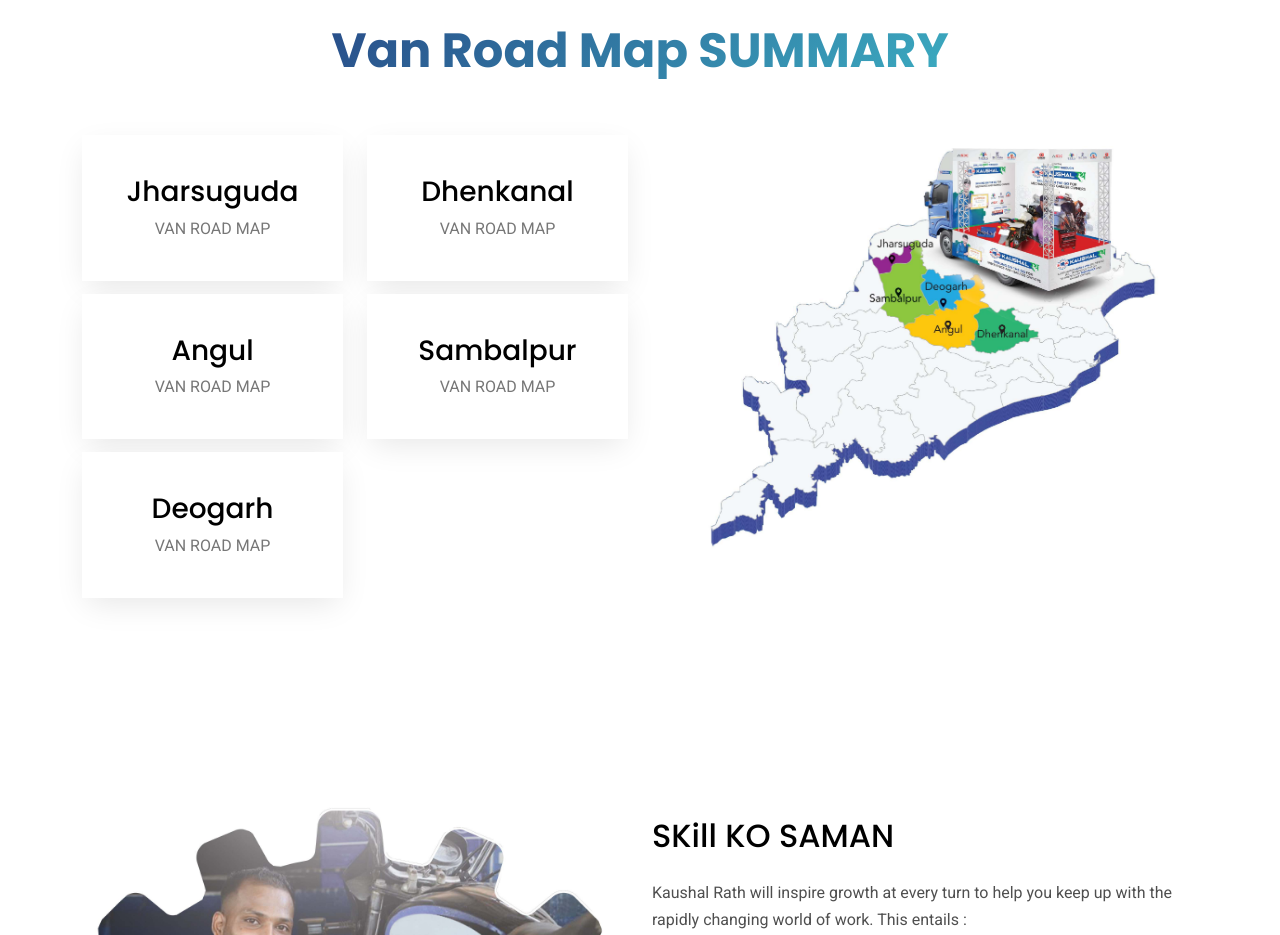
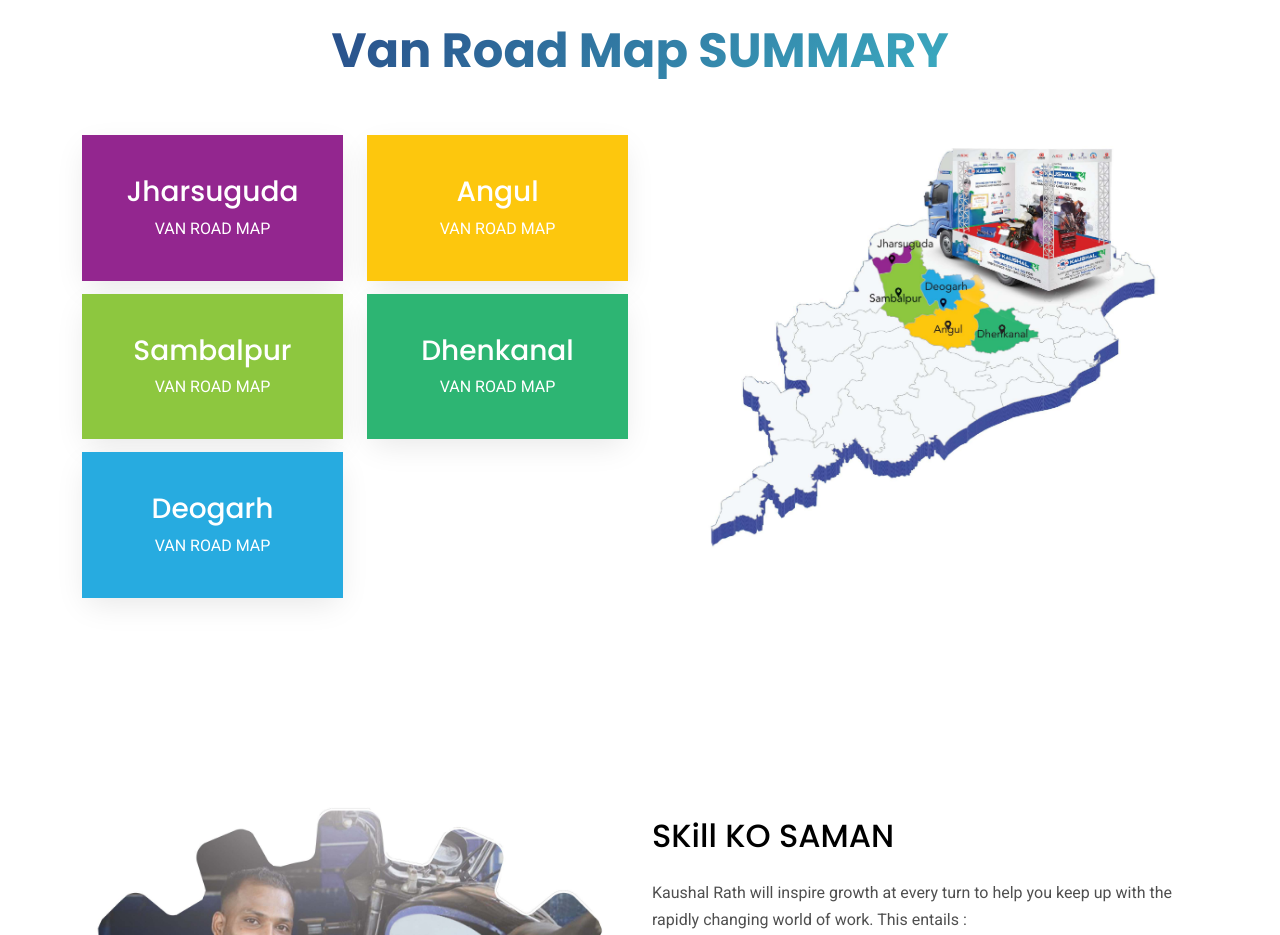
Before and after one commit to amar-argus/kaushal-rath-old, a plain HTML site: page index.html in a window 1280 px wide. Shown: the part 1800-2735 px from the top of the page. Drawn offline with nearby package versions, Linux system fonts and the light colour scheme.

Commit message:
changes-13

```diff
--- a/index.html
+++ b/index.html
@@ -120,26 +120,26 @@
         </div>
         <div class="row justify-content-center text-center mb-5" data-aos="fade">
           <div class="col-md-3">
-            <a href=""><div class="step">
-              <h3>Jharsuguda</h3>
+            <a href=""><div class="step" style="background-color: #93268f; color: #fff !important;">
+              <h3 style="color: #fff;">Jharsuguda</h3>
               <p>VAN ROAD MAP</p>
             </div></a>
-            <a href=""><div class="step">
-              <h3>Angul</h3>
+            <a href=""><div class="step" style="background-color: #8dc73f; color: #fff;">
+              <h3 style="color: #fff;">Sambalpur</h3>
               <p>VAN ROAD MAP</p>
             </div></a>
-            <a href=""><div class="step">
-              <h3>Deogarh</h3>
+            <a href=""><div class="step" style="background-color: #27abe0; color: #fff;">
+              <h3 style="color: #fff;">Deogarh</h3>
               <p>VAN ROAD MAP</p>
             </div></a>
           </div>
           <div class="col-md-3">
-            <a href=""><div class="step">
-              <h3>Dhenkanal</h3>
+            <a href=""><div class="step"  style="background-color: #fdc70d; color: #fff;" >
+              <h3 style="color: #fff;">Angul</h3>
               <p>VAN ROAD MAP</p>
             </div></a>
-            <a href=""><div class="step">
-              <h3>Sambalpur</h3>
+            <a href=""><div class="step" style="background-color: #2db573; color: #fff;">
+              <h3 style="color: #fff;">Dhenkanal</h3>
               <p>VAN ROAD MAP</p>
             </div></a>
           </div>
@@ -296,6 +296,7 @@
     });
 
     // Cache selectors
+
 var lastId,
  topMenu = $("#mainNav"),
  topMenuHeight = topMenu.outerHeight()+1,
```
Also changed, not shown: Upcoming Batch Plan Dhenkanal-(19-07-2023 TO 06-10-2023) (1).htm (added, +327 -0 lines).
